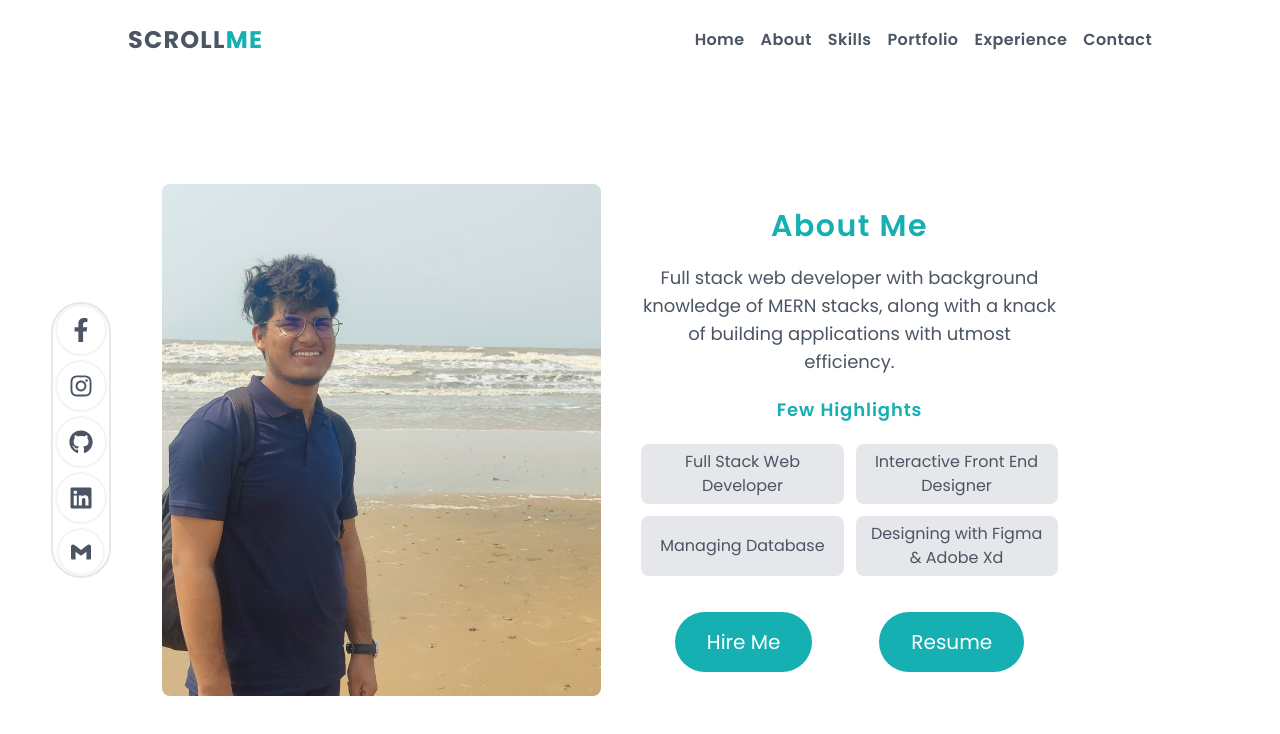
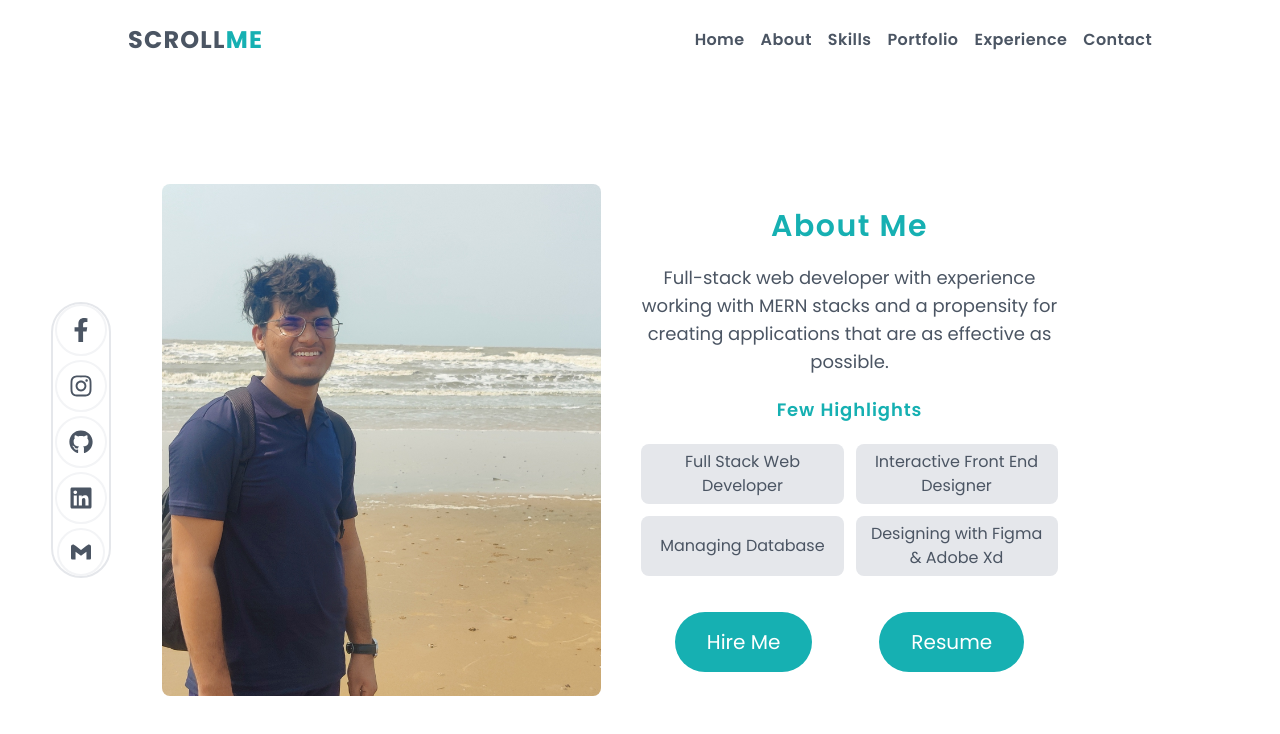
Before and after one commit to saurabhbakolia/Portfolio-Website, a React (Create React App) app: page /about in a window 1280 px wide. Shown: the top 734 px of the page. Built offline with nearby package versions, Linux system fonts and the light colour scheme.

Commit message:
changed the about description

```diff
--- a/src/components/AboutPage.js
+++ b/src/components/AboutPage.js
@@ -17,7 +17,7 @@ const AboutPage = () => {
                         </div>
                         <div className='pt-2 lg:pt-0 w-[90vw] lg:w-[50%] flex flex-col justify-center items-center space-y-4  lg:space-y-2 xl:space-y-5 bg-white pr-6 text-center'>
                             <h3 className='text-[#16B0B2] text-2xl md:text-3xl tracking-wider font-semibold'>About Me</h3>
-                            <p className='tracking-normal text-sm md:text-lg text-gray-600 w-[70%] lg:w-full text-center'>Full stack web developer with background knowledge of MERN stacks, along with a knack of building applications with utmost efficiency.</p>
+                            <p className='tracking-normal text-sm md:text-lg text-gray-600 w-[70%] lg:w-full text-center'>Full-stack web developer with experience working with MERN stacks and a propensity for creating applications that are as effective as possible.</p>
                             <h1 className='text-sm md:text-lg tracking-wider font-semibold text-[#16B0B2]'>Few Highlights</h1>
                             <ul className='text-gray-600 text-sm md:text-base grid grid-cols-2 gap-3 text-center place-items-center'>
                                 <li className='bg-gray-200 rounded-lg w-full justify-center h-[60px] py-1 px-2 sm:py-2 sm:px-2 text-center flex items-center list-none'>Full Stack Web Developer</li>
```
